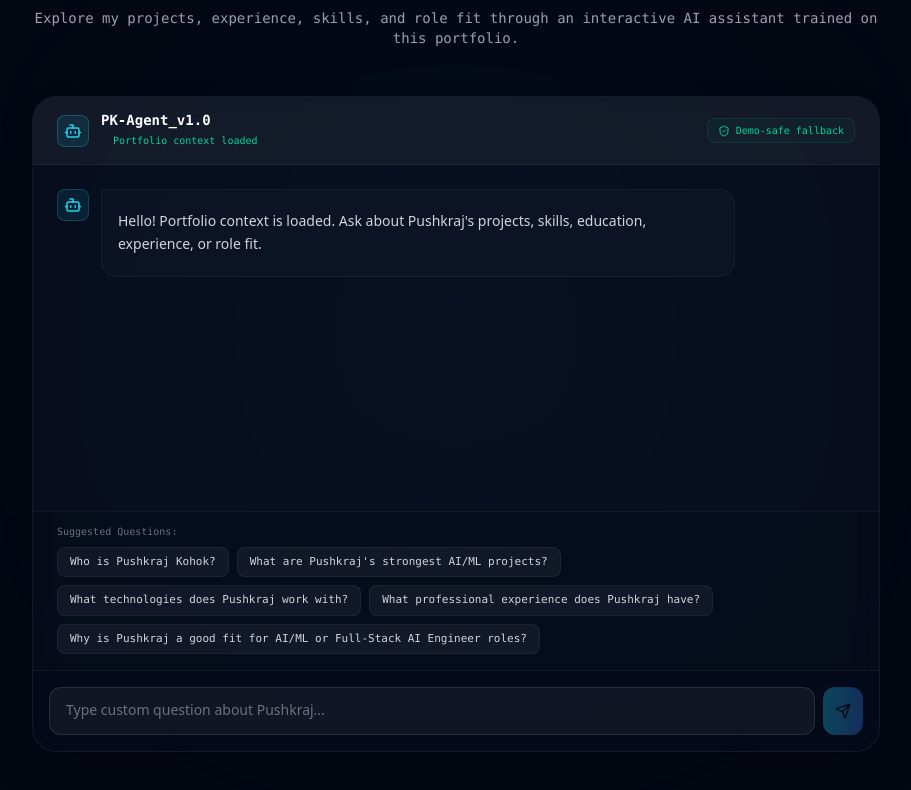
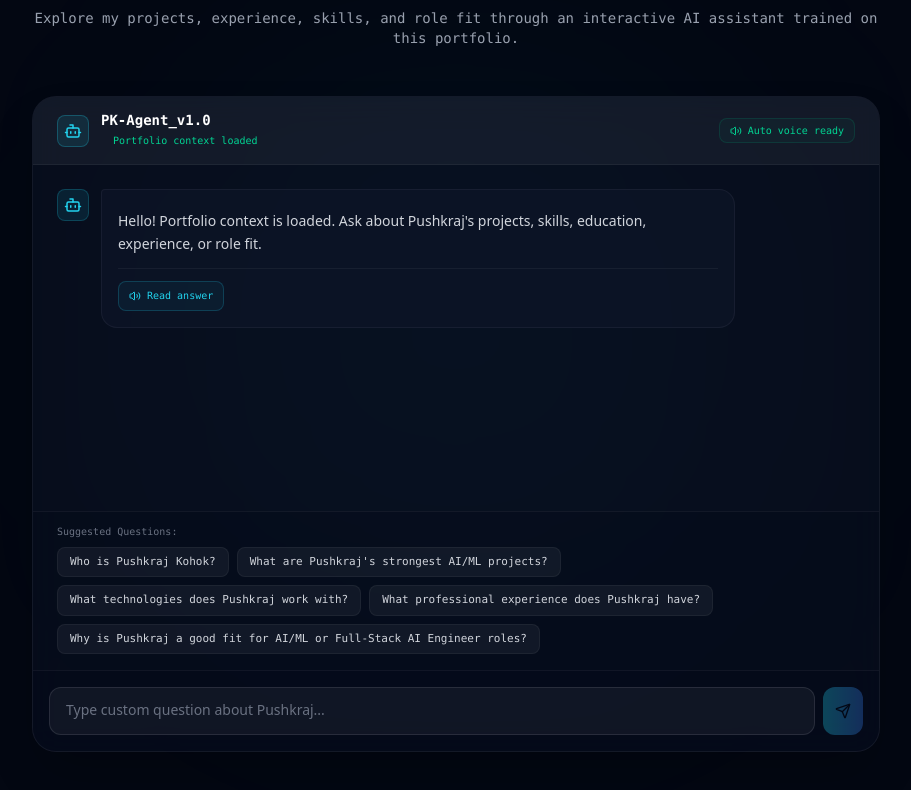
Before and after one commit to PushkrajKohok/MyPortfolio, a Next.js app: page / in a window 1280 px wide. Shown: the part 8385-9175 px from the top of the page, without its empty margins (184-1095 px from the left). Built offline with nearby package versions, Linux system fonts and the light colour scheme.

Commit message:
Add auto voice playback to agent

```diff
--- a/components/PortfolioAgent.tsx
+++ b/components/PortfolioAgent.tsx
@@ -1,8 +1,8 @@
 "use client";
 
-import React, { useState, useEffect, useRef } from "react";
+import React, { useCallback, useState, useEffect, useRef } from "react";
 import { motion } from "framer-motion";
-import { Send, Bot, User, ShieldCheck } from "lucide-react";
+import { Bot, Send, Square, User, Volume2, VolumeX } from "lucide-react";
 import { portfolioData } from "@/data/portfolio";
 
 interface Message {
@@ -13,6 +13,49 @@ interface Message {
 
 const PREDEFINED_QUESTIONS = portfolioData.agentQuestions;
 
+function getPreferredVoice(voices: SpeechSynthesisVoice[]) {
+  const englishVoices = voices.filter((voice) => voice.lang.toLowerCase().startsWith("en"));
+  const preferredNames = [
+    "microsoft david",
+    "david",
+    "daniel",
+    "alex",
+    "george",
+    "fred",
+    "google us english",
+    "english united states",
+  ];
+
+  return (
+    preferredNames
+      .map((name) =>
+        englishVoices.find((voice) => voice.name.toLowerCase().includes(name))
+      )
+      .find(Boolean) ??
+    englishVoices.find((voice) => voice.name.toLowerCase().includes("male")) ??
+    englishVoices[0] ??
+    voices[0] ??
+    null
+  );
+}
+
+function formatSpeechText(text: string) {
+  return text
+    .replace(/\*\*(.*?)\*\*/g, "$1")
+    .replace(/^\s*[-*]\s+/gm, "")
+    .replace(/^\s*\d+\.\s+/gm, "")
+    .replace(/×/g, " times")
+    .replace(/\s+/g, " ")
+    .trim();
+}
+
+function getSpeechSegments(text: string) {
+  return formatSpeechText(text)
+    .split(/(?<=[.!?])\s+/)
+    .map((segment) => segment.trim())
+    .filter(Boolean);
+}
+
 export default function PortfolioAgent() {
   const [messages, setMessages] = useState<Message[]>([
     {
@@ -22,7 +65,12 @@ export default function PortfolioAgent() {
   ]);
   const [inputValue, setInputValue] = useState("");
   const [isTyping, setIsTyping] = useState(false);
+  const [speechSupported, setSpeechSupported] = useState(false);
+  const [preferredVoice, setPreferredVoice] = useState<SpeechSynthesisVoice | null>(null);
+  const [speakingMessageIndex, setSpeakingMessageIndex] = useState<number | null>(null);
   const messagesContainerRef = useRef<HTMLDivElement>(null);
+  const speechRunRef = useRef(0);
+  const lastAutoSpokenMessageRef = useRef(0);
 
   // Keep new chat messages visible without moving the whole page.
   const scrollToBottom = () => {
@@ -38,6 +86,90 @@ export default function PortfolioAgent() {
   useEffect(() => {
     scrollToBottom();
   }, [messages, isTyping]);
+
+  useEffect(() => {
+    if (!("speechSynthesis" in window)) return;
+
+    const loadVoices = () => {
+      setSpeechSupported(true);
+      setPreferredVoice(getPreferredVoice(window.speechSynthesis.getVoices()));
+    };
+
+    const loadTimer = window.setTimeout(loadVoices, 0);
+    window.speechSynthesis.addEventListener("voiceschanged", loadVoices);
+
+    return () => {
+      window.clearTimeout(loadTimer);
+      window.speechSynthesis.cancel();
+      window.speechSynthesis.removeEventListener("voiceschanged", loadVoices);
+    };
+  }, []);
+
+  const stopSpeaking = useCallback(() => {
+    if (!speechSupported) return;
+    speechRunRef.current += 1;
+    window.speechSynthesis.cancel();
+    setSpeakingMessageIndex(null);
+  }, [speechSupported]);
+
+  const speakMessage = useCallback((text: string, index: number) => {
+    if (!speechSupported) return;
+
+    const speechSegments = getSpeechSegments(text);
+    if (speechSegments.length === 0) return;
+
+    speechRunRef.current += 1;
+    const runId = speechRunRef.current;
+    window.speechSynthesis.cancel();
+
+    setSpeakingMessageIndex(index);
+
+    const speakSegment = (segmentIndex: number) => {
+      if (speechRunRef.current !== runId) return;
+
+      const segment = speechSegments[segmentIndex];
+      if (!segment) {
+        setSpeakingMessageIndex(null);
+        return;
+      }
+
+      const utterance = new SpeechSynthesisUtterance(segment);
+      const isMetricSegment = /\d|%|times|impact|increase|reduced|faster/i.test(segment);
+
+      utterance.voice = preferredVoice;
+      utterance.rate = isMetricSegment ? 1.02 : 0.98;
+      utterance.pitch = isMetricSegment ? 0.92 : 0.86;
+      utterance.volume = 1;
+      utterance.onend = () => {
+        window.setTimeout(() => speakSegment(segmentIndex + 1), isMetricSegment ? 160 : 110);
+      };
+      utterance.onerror = () => setSpeakingMessageIndex(null);
+
+      window.speechSynthesis.speak(utterance);
+    };
+
+    speakSegment(0);
+  }, [preferredVoice, speechSupported]);
+
+  useEffect(() => {
+    if (!speechSupported || isTyping) return;
+
+    const latestIndex = messages.length - 1;
+    const latestMessage = messages[latestIndex];
+
+    if (
+      !latestMessage ||
+      latestMessage.sender !== "agent" ||
+      latestMessage.isStreaming ||
+      !latestMessage.text.trim() ||
+      latestIndex <= lastAutoSpokenMessageRef.current
+    ) {
+      return;
+    }
+
+    lastAutoSpokenMessageRef.current = latestIndex;
+    speakMessage(latestMessage.text, latestIndex);
+  }, [isTyping, messages, speakMessage, speechSupported]);
 
   const streamAssistantResponse = async (nextMessages: Message[]) => {
     setIsTyping(true);
@@ -110,6 +242,8 @@ export default function PortfolioAgent() {
 
   const handleSendMessage = async (text: string) => {
     if (!text.trim() || isTyping) return;
+
+    stopSpeaking();
 
     const userMessage: Message = { sender: "user", text: text.trim() };
     const nextMessages = [...messages, userMessage];
@@ -229,10 +363,27 @@ export default function PortfolioAgent() {
                 </span>
               </div>
             </div>
-            <span className="inline-flex items-center gap-1.5 text-[10px] font-mono text-emerald-400 border border-emerald-500/15 bg-emerald-500/5 rounded-lg px-2.5 py-1 w-fit">
-              <ShieldCheck className="w-3 h-3" />
-              Demo-safe fallback
-            </span>
+            <div className="flex flex-wrap items-center gap-2">
+              <span className="inline-flex items-center gap-1.5 text-[10px] font-mono text-emerald-400 border border-emerald-500/15 bg-emerald-500/5 rounded-lg px-2.5 py-1 w-fit">
+                {speechSupported ? (
+                  <Volume2 className="w-3 h-3" />
+                ) : (
+                  <VolumeX className="w-3 h-3" />
+                )}
+                {speechSupported ? "Auto voice ready" : "Voice unavailable"}
+              </span>
+              {speakingMessageIndex !== null && (
+                <button
+                  type="button"
+                  onClick={stopSpeaking}
+                  aria-label="Stop voice playback"
+                  className="inline-flex items-center gap-1.5 text-[10px] font-mono text-accent-cyan border border-accent-cyan/20 bg-accent-cyan/5 rounded-lg px-2.5 py-1 hover:bg-accent-cyan/10 transition-colors"
+                >
+                  <Square className="w-3 h-3" />
+                  Stop Voice
+                </button>
+              )}
+            </div>
           </div>
 
           {/* Messages Log Panel */}
@@ -269,6 +420,37 @@ export default function PortfolioAgent() {
                     }`}
                   >
                     {formatMessageText(msg.text)}
+                    {isAgent && msg.text.trim() && !msg.isStreaming && (
+                      <div className="mt-3 flex items-center gap-2 border-t border-white/5 pt-3">
+                        <button
+                          type="button"
+                          onClick={() =>
+                            speakingMessageIndex === index
+                              ? stopSpeaking()
+                              : speakMessage(msg.text, index)
+                          }
+                          disabled={!speechSupported}
+                          aria-label={
+                            speakingMessageIndex === index
+                              ? "Stop reading this answer"
+                              : "Read this answer aloud"
+                          }
+                          className="inline-flex items-center gap-1.5 rounded-lg border border-accent-cyan/20 bg-accent-cyan/5 px-2.5 py-1.5 text-[10px] font-mono text-accent-cyan hover:bg-accent-cyan/10 disabled:cursor-not-allowed disabled:opacity-40"
+                        >
+                          {speakingMessageIndex === index ? (
+                            <Square className="w-3 h-3" />
+                          ) : (
+                            <Volume2 className="w-3 h-3" />
+                          )}
+                          {speakingMessageIndex === index ? "Stop" : "Read answer"}
+                        </button>
+                        {speakingMessageIndex === index && (
+                          <span className="text-[10px] font-mono text-gray-500">
+                            Speaking with expressive professional pacing
+                          </span>
+                        )}
+                      </div>
+                    )}
                   </div>
                 </motion.div>
               );
```
